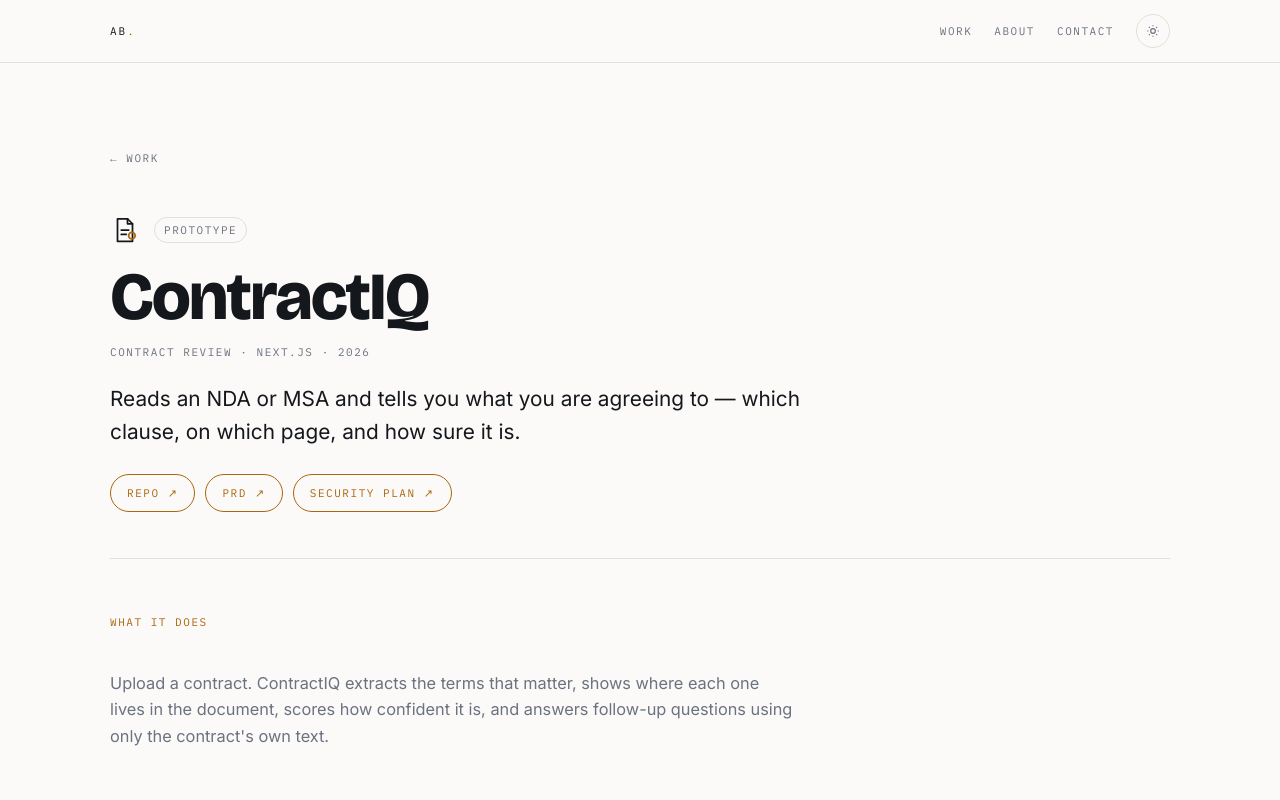
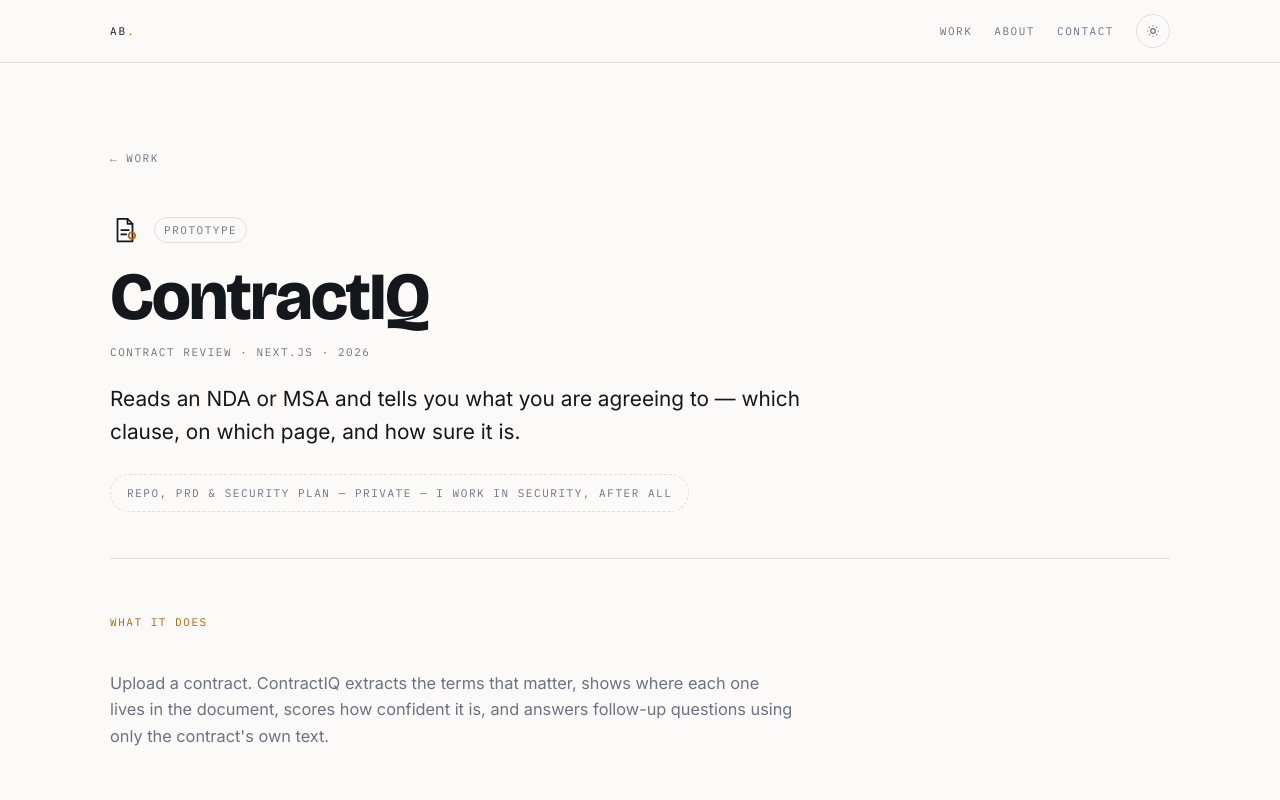
Before and after one commit to Ankita301/portfolio, a React (Vite) app: page /projects/contractiq in a window 1280 px wide. Shown: the top 800 px of the page. Built offline with nearby package versions, Linux system fonts and the light colour scheme.

Commit message:
ContractIQ links: mark repo, PRD and security plan as private

```diff
--- a/src/content/projects.ts
+++ b/src/content/projects.ts
@@ -119,14 +119,10 @@
       "Re-running the same dataset with a different judge model is the next eval step. An LLM-as-a-Judge score is a measurement instrument, and an instrument you have not calibrated is a number you cannot lean on.",
     ],
     links: [
-      { label: "Repo", href: "https://github.com/Ankita301/contractiq" },
       {
-        label: "PRD",
-        href: "https://github.com/Ankita301/contractiq/blob/main/docs/ContractIQ_PRD.md",
-      },
-      {
-        label: "Security plan",
-        href: "https://github.com/Ankita301/contractiq/blob/main/docs/security/security-plan.md",
+        label: "Repo, PRD & security plan",
+        href: null,
+        note: "private — I work in security, after all",
       },
     ],
   },
```
